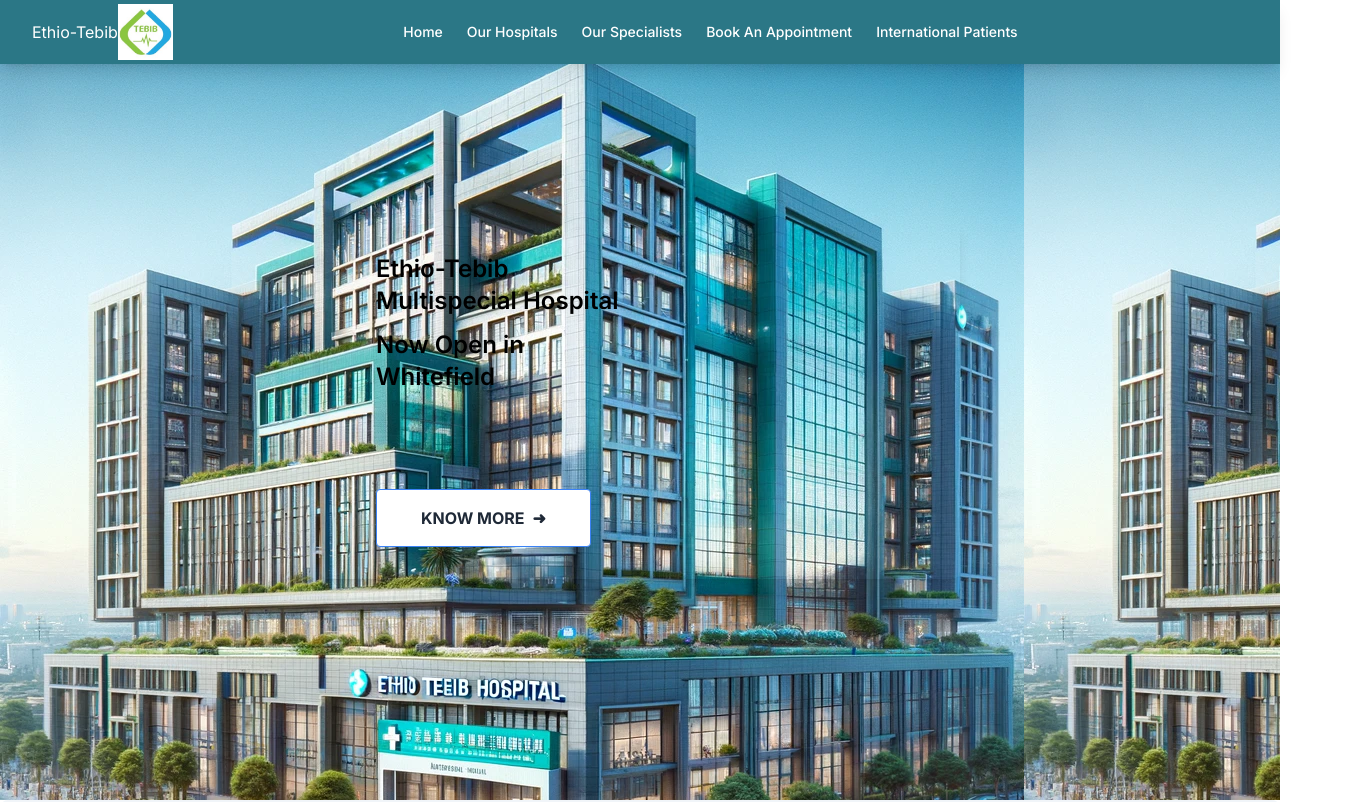
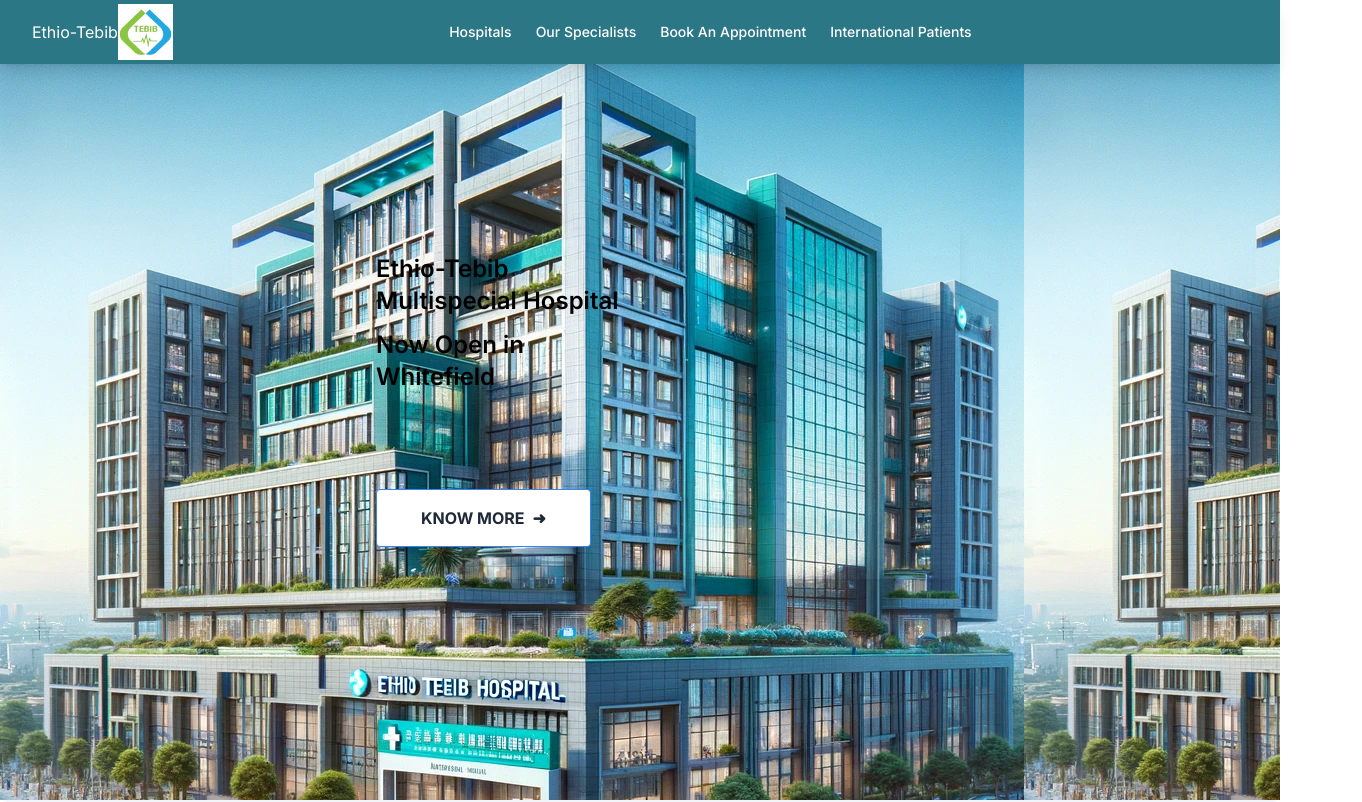
Before and after one commit to hirebirhan/Ethio-Hospital, a Next.js app: page / in a window 1280 px wide. Shown: the top 802 px of the page, 1362 px wide, since content can reach past the window. Built offline with nearby package versions, Linux system fonts and the light colour scheme.

Commit message:
make the layout  are resposible and also add some image

```diff
--- a/src/app/Components/About.tsx
+++ b/src/app/Components/About.tsx
@@ -2,6 +2,7 @@
 import { SetStateAction, useState } from 'react';
 
 export default function About() {
+
 
     return (
         <div className="flex flex-col items-center justify-center h-screen bg-[#245c6d]" style={{ backgroundImage: "url('/Image/ETHH5.webp')" }}>
--- a/src/app/Components/Specialists.tsx
+++ b/src/app/Components/Specialists.tsx
@@ -85,22 +85,7 @@
                                     <p className="transition duration-300">Cardial sciences are one of the most...</p>
                                 </div>
                             </div>
-                            <div
-                                className="border border-gray-300 p-4 rounded-lg transition duration-300 hover:shadow-xl transform hover:-translate-y-1 hover:scale-105 flex flex-col justify-between relative"
-                                style={{
-                                    backgroundImage: 'url("ethiotebib.jpg")',
-                                    backgroundSize: 'cover',
-                                    backgroundPosition: 'center',
-                                    width: '250px',
-                                    height: '250px'
-                                }}
-                            >
-                                <div className="flex flex-col justify-center h-full text-white group hover:text-gray-300">
-                                    <h3 className="text-lg font-semibold mb-2 transition duration-300">Cardial Science</h3>
-                                    <p className="mb-2 transition duration-300">Heart care from the heart</p>
-                                    <p className="transition duration-300">Cardial sciences are one of the most...</p>
-                                </div>
-                            </div>
+
                         </div>
                     </div>
                 </div>
--- a/src/app/layout.tsx
+++ b/src/app/layout.tsx
@@ -3,24 +3,32 @@
 import "./globals.css";
 import Navbar from "./navBar";
 
+// Initialize the Inter font with the desired subsets
 const inter = Inter({ subsets: ["latin"] });
 
+// Metadata for your application
 export const metadata: Metadata = {
   title: "Create Next App",
   description: "Generated by create next app",
 };
 
+// RootLayout component that wraps around the entire application
 export default function RootLayout({
   children,
 }: Readonly<{
   children: React.ReactNode;
 }>) {
   return (
-    <html lang="en">
-      <body className={inter.className}>
+    <html lang="en" style={{ height: '100%' }}>
+      <head>
+        <meta name="viewport" content="width=device-width, initial-scale=1, maximum-scale=1, user-scalable=no" />
+      </head>
+      <body className={inter.className} style={{ height: '100%', margin: 0, display: 'flex', flexDirection: 'column' }}>
         <Navbar />
-        {children}
-        </body>
+        <main style={{ flex: 1 }}>
+          {children}
+        </main>
+      </body>
     </html>
   );
 }
--- a/src/app/navBar.tsx
+++ b/src/app/navBar.tsx
@@ -9,9 +9,8 @@
                     <div className="flex items-center justify-between h-16">
                         <h1>Ethio-Tebib</h1>
                         <Image src="/ethiotebib.jpg" alt="Ethio-Tebib logo" width={55} height={44} />
-                        <div className="hidden md:flex flex-1 items-center justify-center"> {/* Centered links */}
-                            <Link href="/" className="px-3 py-2 rounded-md text-sm font-medium ">Home</Link>
-                            <Link href="/about" className="px-3 py-2 rounded-md text-sm font-medium ">Our Hospitals</Link>
+                        <div className="hidden md:flex flex-1 items-center justify-center">
+                            <Link href="/" className="px-3 py-2 rounded-md text-sm font-medium ">Hospitals</Link>
                             <Link href="/OurSpecialists" className="px-3 py-2 rounded-md text-sm font-medium">Our Specialists</Link>
                             <Link href="/contact" className="px-3 py-2 rounded-md text-sm font-medium ">Book An Appointment</Link>
                             <Link href="/contact" className="px-3 py-2 rounded-md text-sm font-medium ">International Patients</Link>
--- a/src/app/shared/Footer.tsx
+++ b/src/app/shared/Footer.tsx
@@ -2,7 +2,7 @@
 export default function Footer() {
     return (
         <>
-            <footer className="bg-gray-800 text-white">
+            <footer className=" text-white" style={{ backgroundColor: '#030712' }}>
                 <div className="mx-auto max-w-screen-xl p-4 py-6 lg:py-8">
                     <div className="grid grid-cols-1 lg:grid-cols-4 gap-4 items-start">
                         <div>
@@ -71,12 +71,15 @@
                         <div className="flex flex-col items-center lg:items-start">
                             <h1>Ethio-Tebib</h1>
                             <p className="text-sm font-semibold mb-2">Subscribe To Newsletter</p>
-                            <form className="flex">
-                                <input type="email" placeholder="Your email address" aria-label="Your email address" className="p-2 rounded-l-lg text-gray-800" required />
-                                <button type="submit" className="bg-blue-500 hover:bg-blue-700 text-white font-bold py-2 px-4 rounded-r-lg">
+                            <form className="flex justify-start">
+                                <input type="email" placeholder="Your email address" aria-label="Your email address"
+                                    className="text-sm rounded-l-lg text-gray-800 border border-r-0 border-gray-300 px-0 py-1" required />
+                                <button type="submit" className="bg-blue-500 hover:bg-blue-700 text-white text-sm font-medium px-0 py-1 rounded-r-lg">
                                     Subscribe
                                 </button>
                             </form>
+
+
                             <div>
                                 <h1 className="mt-3 align-middle">Ethio-Tebib Centre</h1>
                                 <ul className="mt-2">
@@ -123,8 +126,6 @@
                                     <path d="M7.75 2h8.5A5.75 5.75 0 0 1 22 7.75v8.5A5.75 5.75 0 0 1 16.25 22h-8.5A5.75 5.75 0 0 1 2 16.25v-8.5A5.75 5.75 0 0 1 7.75 2zm6.72 1.5h-5.94a4.25 4.25 0 0 0-4.25 4.25v5.94c0 2.35 1.9 4.25 4.25 4.25h5.94a4.25 4.25 0 0 0 4.25-4.25v-5.94a4.25 4.25 0 0 0-4.25-4.25zM12 7a5 5 0 1 1 0 10 5 5 0 0 1 0-10zm0 1.5a3.5 3.5 0 1 0 0 7 3.5 3.5 0 0 0 0-7zm4.72-.75a1.12 1.12 0 1 1 0 2.24 1.12 1.12 0 0 1 0-2.24z" />
                                 </svg>
                             </a>
-
-
                         </div>
                     </div>
                 </div>
```
Also changed, not shown: public/Image/ETHH3.webp (added), public/Image/ETHH4.webp (added).
